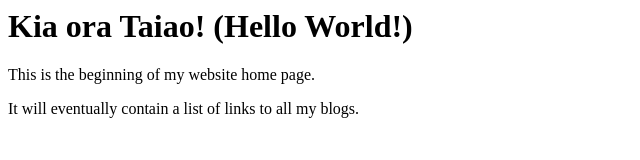
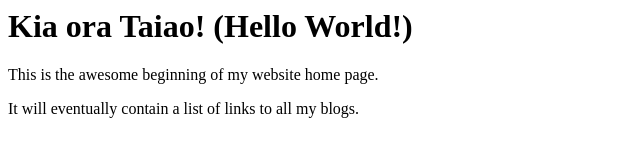
Before and after one commit to Om-Mistry/Om-Mistry.github.io, a plain HTML site: page index.html in a window 1280 px wide. Shown: the full height of the page, 0-640 px from the left. Drawn offline with Linux system fonts and the light colour scheme.

Commit message:
blog test1

```diff
--- a/index.html
+++ b/index.html
@@ -3,7 +3,7 @@
     <title>My blog</title>
   <body>
     <h1>Kia ora Taiao! (Hello World!)</h1>
-    <p> This is the beginning of my website home page.</p>
+    <p> This is the awesome beginning of my website home page.</p>
     <p> It will eventually contain a list of links to all my blogs. </p>
   </body>
 </html>
```
